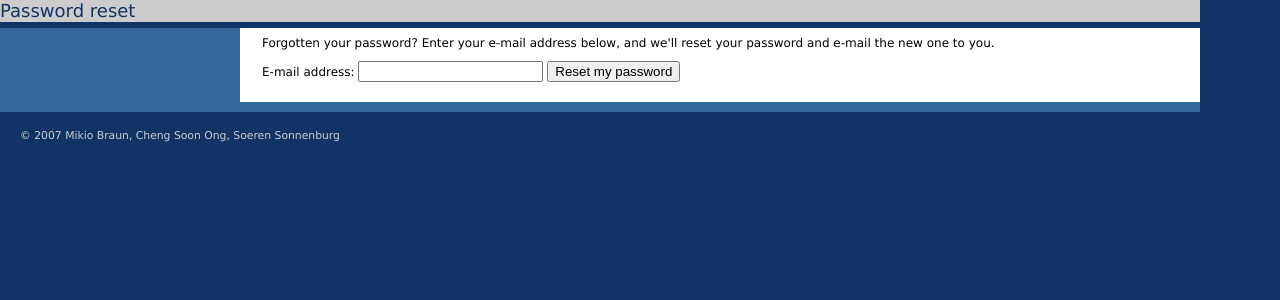
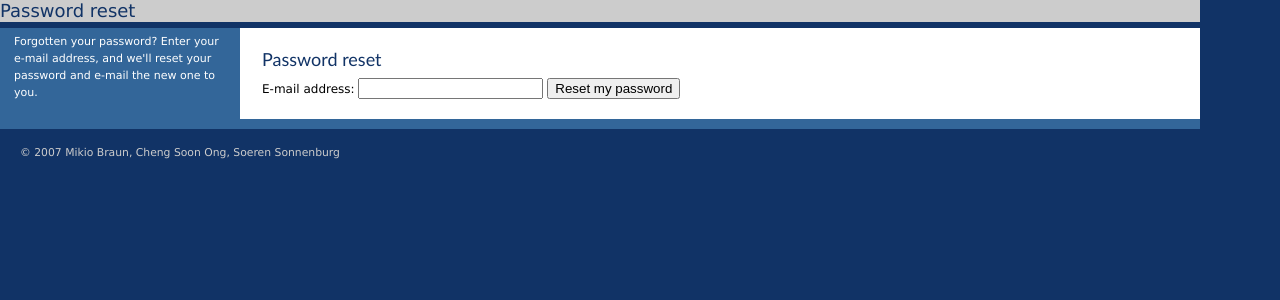
Before and after one commit to open-machine-learning/mloss, a Django app: template templates/registration/reset_password.html in a window 1280 px wide. Shown: the part 78-378 px from the top of the page. Run offline with Django 3.2, Linux system fonts and the light colour scheme; the template is opened without the code that fills it, so the values that code supplies are empty, except form fields; tables that the repository leaves empty hold one stand-in row (values such as "Sample post"); form fields are guessed from the names that the template uses.

Commit message:
ahh shite - forgot to checkin registration reset stuff. as cheng now did it already just merge

```diff
--- a/templates/registration/reset_password.html
+++ b/templates/registration/reset_password.html
@@ -6,10 +6,13 @@
 
 {% block billboard %}Password reset{% endblock %}
 
+{% block content-related %}
+<p>Forgotten your password? Enter your e-mail address, and we'll reset your password and e-mail the new one to you.</p>
+{% endblock %}
+
 {% block content %}
 
-<p>Forgotten your password? Enter your e-mail address below, and we'll reset your password and e-mail the new
-one to you.</p>
+<h2>Password reset</h2>
 
 <form action="" method="post">
 {% if form.email.errors %}{{ form.email.html_error_list }}{% endif %}
```
Also changed, not shown: templates/registration/reset_password_done.html (+5 -4 lines).
